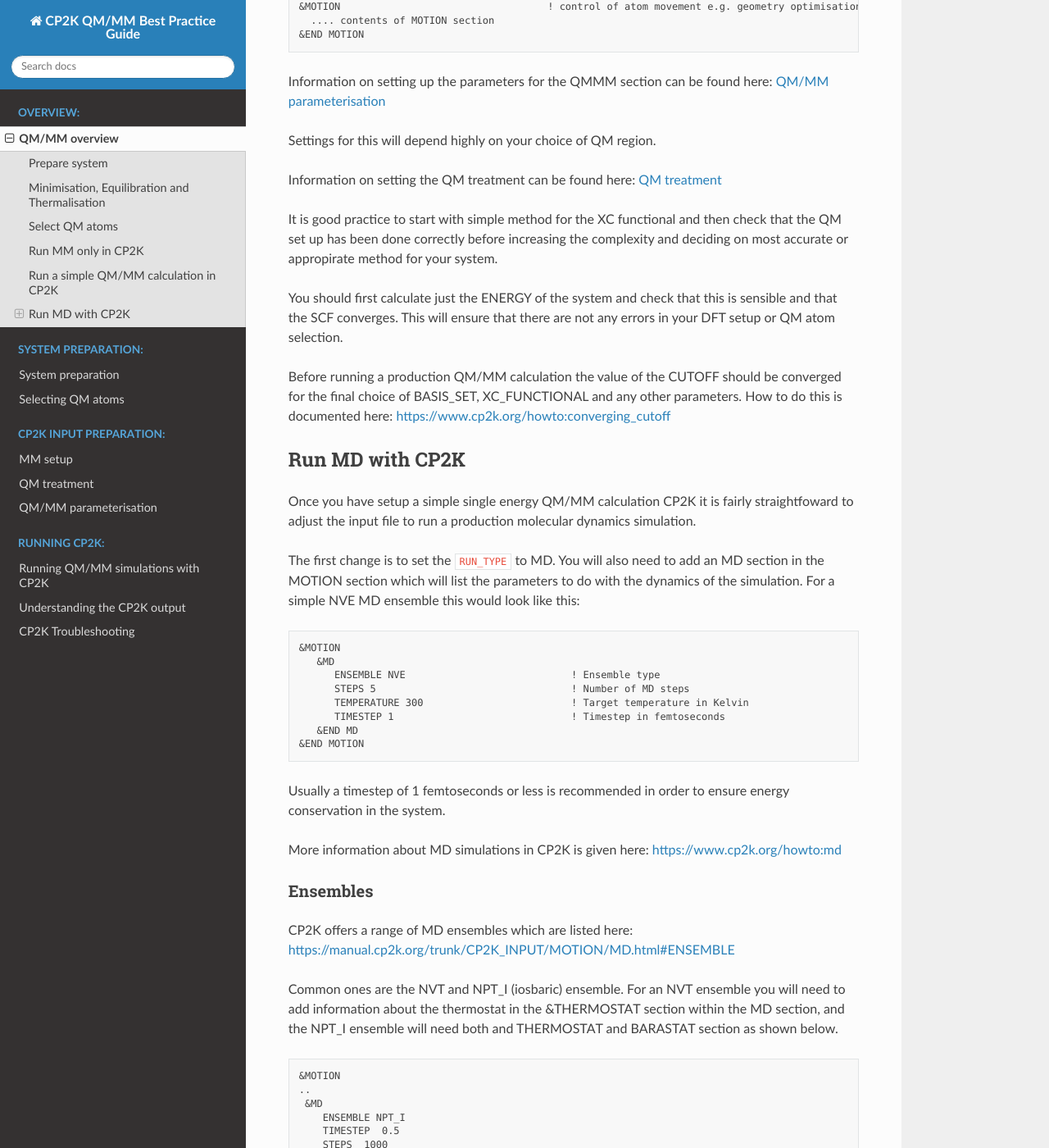
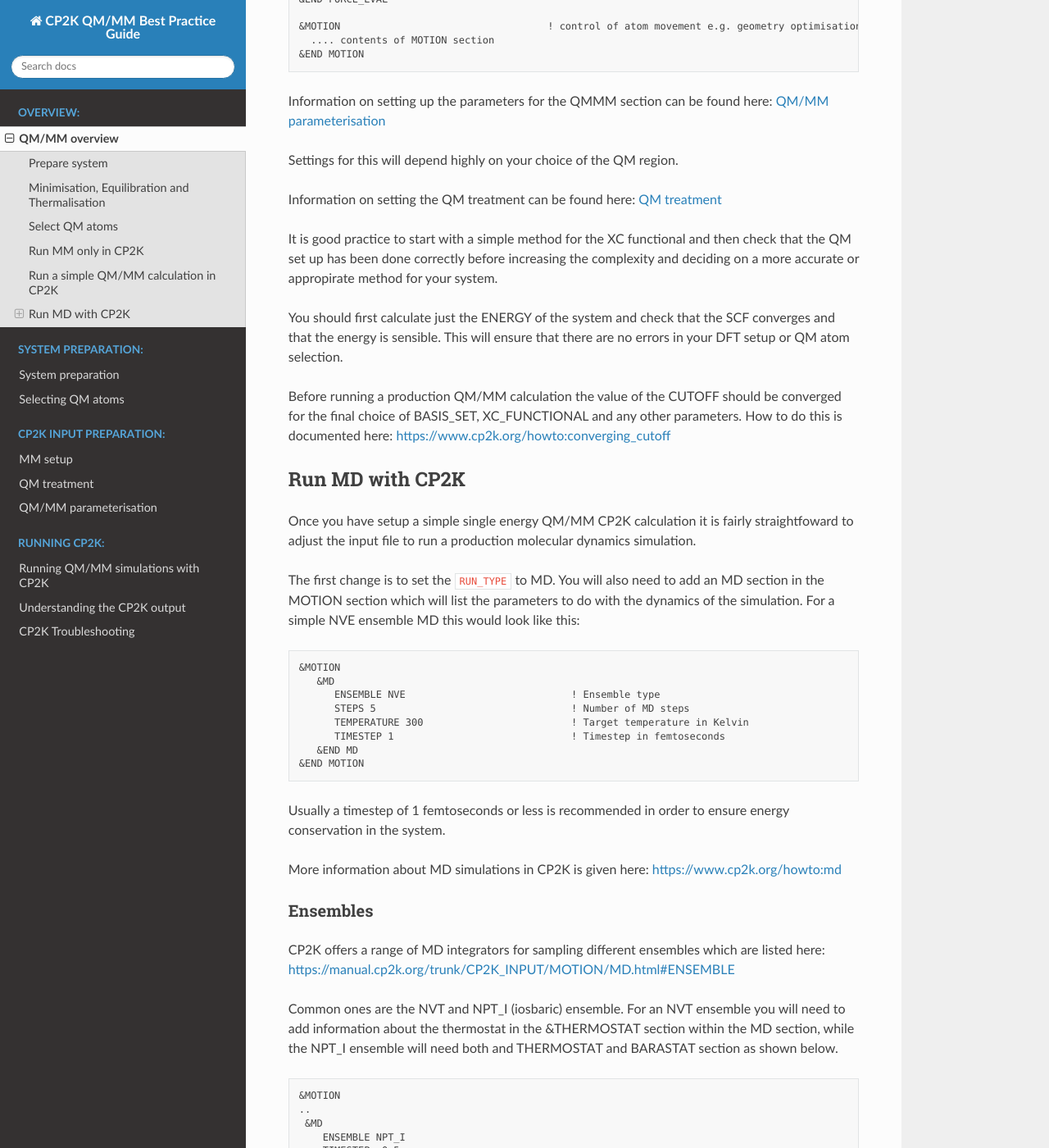
Before and after one commit to bioexcel/qmmm_bpg, a Sphinx documentation site: the page built from docs/overview/overview.rst, in a window 1280 px wide and 1400 px high, scrolled down 2346 px. Shown: the whole window at 82% size. Built offline with Sphinx 7.4.7 and the Read the Docs theme 2.0.0, drawn with Linux system fonts in a browser that asks for light colours; some of the changed text lies outside the part shown.

Commit message:
Update overview.rst

```diff
--- a/docs/overview/overview.rst
+++ b/docs/overview/overview.rst
@@ -29,16 +29,17 @@
 
 - Ambertools - https://ambermd.org/tutorials/ForceField.php
 - Charmm - https://www.charmm.org/charmm/documentation/tutorials/
-- Gromos -
+- Gromos - http://www.gromos.net
 
 
 ----------------------------------------------
 Minimisation, Equilibration and Thermalisation
 ----------------------------------------------
 
-After you have built your topology and coordinate files you must minimise your system.
+After you have built your topology and coordinate files you must first minimise your system at the MM level before running
+and QM/MM simulations.
 This will find the energy minima for your system and fix any possible bad contacts in your initial structure.
-Once the system is minimised, it has to be subsequently heated (from 0K to your target conditions i.e. 300K ) and equilibrated.
+Once the system is minimised, it has to be subsequently heated (from 0 K to your target conditions i.e. 300 K ) and equilibrated.
 This gradual and slow heating process prevents instabilities arising due to the
 sudden increase in the kinetic energy.
 
@@ -131,16 +132,16 @@
 
 Information on setting up the parameters for the QMMM section can be found here: :doc:`../input_preparation/QMMM_parameterisation`
 
-Settings for this will depend highly on your choice of QM region.
+Settings for this will depend highly on your choice of the QM region.
 
 Information on setting the QM treatment can be found here: :doc:`../input_preparation/QM_treatment`
 
-It is good practice to start with simple method for the XC functional and then check that the QM set up
-has been done correctly before increasing the complexity and deciding on most accurate or appropirate
+It is good practice to start with a simple method for the XC functional and then check that the QM set up
+has been done correctly before increasing the complexity and deciding on a more accurate or appropirate
 method for your system.
 
-You should first calculate just the ENERGY of the system and check that this is sensible and that the SCF
-converges. This will ensure that there are not any errors in your DFT setup or QM atom selection.
+You should first calculate just the ENERGY of the system and check that the SCF
+converges and that the energy is sensible. This will ensure that there are no errors in your DFT setup or QM atom selection.
 
 Before running a production QM/MM calculation the value of the CUTOFF should be converged
 for the final choice of BASIS_SET, XC_FUNCTIONAL and any other parameters. How to do this
@@ -157,12 +158,12 @@
 Run MD with CP2K
 -----------------
 
-Once you  have setup a simple single energy QM/MM calculation CP2K it is fairly
+Once you  have setup a simple single energy QM/MM CP2K calculation it is fairly
 straightfoward to adjust the input file to run a production molecular dynamics simulation.
 
 The first change is to set the ``RUN_TYPE`` to MD. You will also need to add an MD section
 in the MOTION section which will list the parameters to do with the dynamics of the
-simulation. For a simple NVE MD ensemble this would look like this:
+simulation. For a simple NVE ensemble MD this would look like this:
 
 .. code-block:: none
 
@@ -186,11 +187,12 @@
 ------------
 
 
-CP2K offers a range of MD ensembles which are listed here: https://manual.cp2k.org/trunk/CP2K_INPUT/MOTION/MD.html#ENSEMBLE
+CP2K offers a range of MD integrators for sampling different
+ensembles which are listed here: https://manual.cp2k.org/trunk/CP2K_INPUT/MOTION/MD.html#ENSEMBLE
 
 Common ones are the NVT and NPT_I (iosbaric) ensemble. For an NVT ensemble
 you will need to add information about the thermostat in the &THERMOSTAT section
-within the MD section, and the NPT_I ensemble will need both and THERMOSTAT and
+within the MD section, while the NPT_I ensemble will need both and THERMOSTAT and
 BARASTAT section as shown below.
 
 .. code-block:: none
```
Also changed, not shown: other parts of docs/overview/overview.rst (+2 -2 lines).
